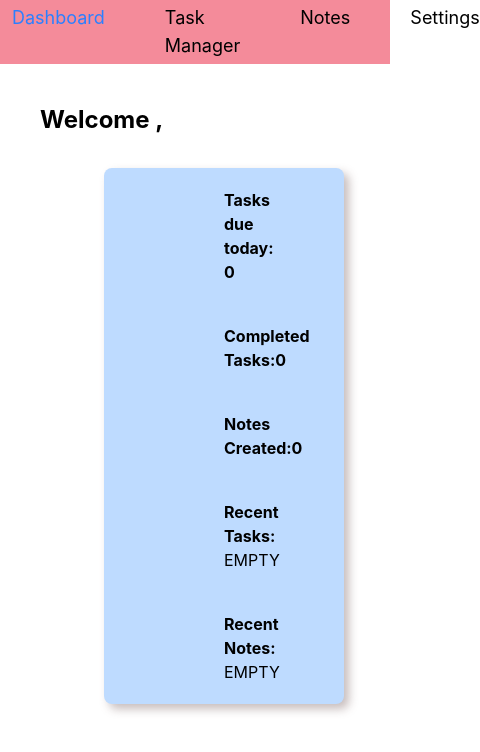
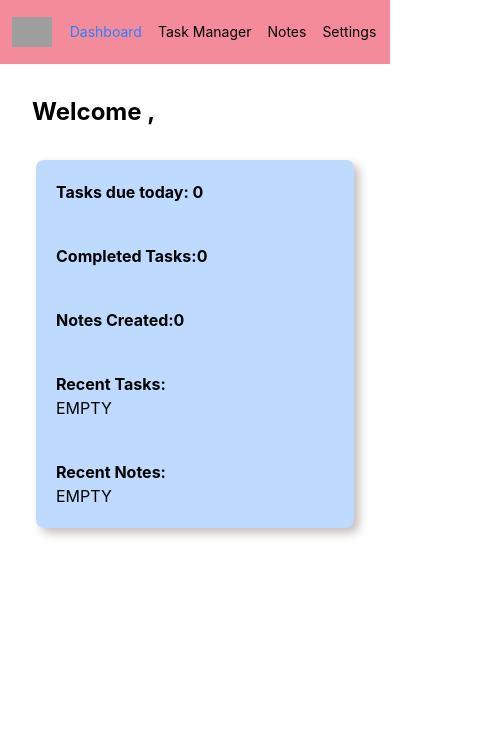
Before and after one commit to trishnanjalipati-lab/ProductivityDashboard, a React (Vite) app: page /dashboard in a window 390 px wide. Shown: the top 752 px of the page, 480 px wide, since content can reach past the window. Built offline with nearby package versions, Linux system fonts and the light colour scheme; grey boxes are pictures that could not be loaded; what lightswind would draw is missing.

Commit message:
added responsiveness

```diff
--- a/src/components/Dashboard.jsx
+++ b/src/components/Dashboard.jsx
@@ -13,10 +13,10 @@ function Dashboard() {
   const dueTasks=tasks.length-completed
 
   return (
-  <div className='flex flex-col gap-8 m-10 '>
+  <div className='flex flex-col gap-8 m-10  max-md:m-8 '>
 <h1 className='font-bold text-2xl dark:text-white'>Welcome {user}, </h1>
-<div className='flex flex-col gap-5 justify-center  px-16'>
-  <div className='flex flex-col justify-center align-middle px-30 py-5 gap-10 bg-blue-200 shadow-[5px_5px_10px_#88737378] rounded-lg w-full dark:bg-[#1a1a1a] dark:text-white'>
+<div className='flex flex-col gap-5 justify-center  px-16 max-md:px-1'>
+  <div className='flex flex-col justify-center align-middle px-30 py-5 gap-10 bg-blue-200 shadow-[5px_5px_10px_#88737378] rounded-lg w-full dark:bg-[#1a1a1a] dark:text-white max-md:px-5'>
  <h1 className='font-bold'>Tasks due today: {tasks.length-completed}</h1>
  <h1 className='font-bold'>Completed Tasks:{completed}</h1>
  <h1 className='font-bold'>Notes Created:{notes.length}</h1>
@@ -31,7 +31,7 @@ function Dashboard() {
 ))}</div>
 
   </div>
-  {(dueTasks>0) &&(<div className='flex flex-col justify-center align-middle px-30 py-5  bg-blue-200 shadow-[5px_5px_10px_#88737378] rounded-lg w-full dark:bg-[#1a1a1a] dark:text-white'>
+  {(dueTasks>0) &&(<div className='flex flex-col justify-center align-middle px-30 py-5 bg-blue-200 shadow-[5px_5px_10px_#88737378] rounded-lg w-full dark:bg-[#1a1a1a] dark:text-white max-md:px-5'>
   <h1 className='font-bold'>Tasks due today: </h1>
   {dueTasksList.map((item,index)=>
   <div key={index}>{item.text}</div>)}
--- a/src/components/Header.jsx
+++ b/src/components/Header.jsx
@@ -2,32 +2,33 @@ import React from 'react'
 import { Link, NavLink } from 'react-router-dom'
 function Header() {
   return (
-    <header className='flex items-center bg-[#F48B9A] text-black p-3 w-full h-16 dark:bg-[#1d1f1f] dark:text-white dark:shadow-2xl '>
+    <header className='flex items-center bg-[#F48B9A] text-black p-3 w-full h-16 dark:bg-[#1d1f1f] dark:text-white dark:shadow-2xl gap-4
+    '>
     <NavLink to="/dashboard">
     <img src='https://i.pinimg.com/736x/d6/f1/8d/d6f18dcdfc48ef9c283fa8e68a5c7a9e.jpg' alt='logo' width={40} />
     </NavLink>
-    <ul className='flex justify-center gap-15 mx-auto'>
+    <ul className='flex justify-center gap-15 mx-auto text-lg text-center max-md:gap-4 max-md:text-sm'>
     <li>
     <NavLink to="/dashboard"
-    className={({isActive})=>`${isActive? "text-blue-500" :"" } text-lg cursor-pointer`}>
+    className={({isActive})=>`${isActive? "text-blue-500" :"" } cursor-pointer`}>
       Dashboard
     </NavLink>
     </li>
     <li>
     <NavLink to="/taskmanager"
-    className={({isActive})=>`${isActive? "text-blue-500" :"" } text-lg cursor-pointer`}>
+    className={({isActive})=>`${isActive? "text-blue-500" :"" } cursor-pointer`}>
       Task Manager
     </NavLink>
     </li>
     <li>
     <NavLink to="/notes"
-    className={({isActive})=>`${isActive? "text-blue-500" :"" } text-lg cursor-pointer`}>
+    className={({isActive})=>`${isActive? "text-blue-500" :"" } cursor-pointer`}>
       Notes
     </NavLink>
     </li>
     <li>
     <NavLink to="/settings"
-    className={({isActive})=>`${isActive? "text-blue-500" :"" } text-lg cursor-pointer`}>
+    className={({isActive})=>`${isActive? "text-blue-500" :"" } cursor-pointer`}>
       Settings
     </NavLink>
     </li>
--- a/src/components/Notes.jsx
+++ b/src/components/Notes.jsx
@@ -25,9 +25,14 @@ function Notes() {
       showNote&&
       noteref.current &&
       !noteref.current.contains(event.target)
-    ) {
+    ) {saveNote()}
+  }
+
+  document.addEventListener("mousedown", handleClick)
+  const saveNote = () => {
   if (title.trim() || note.trim()) {
-          setnotes((prev)=>[...prev,
+    setnotes(prev => [
+      ...prev,
       {
         id: Date.now(),
         title,
@@ -38,13 +43,14 @@ function Notes() {
 
   settitle("");
   setnote("");
-        setshowNote(false);
+  setshowNote(false);}
+  const handleEnter=(e)=>{
+    if(e.code==="Enter"){saveNote()}
   }
-  }
-  document.addEventListener("mousedown", handleClick)
-
+  document.addEventListener("keydown",handleEnter)
   return () => {
     document.removeEventListener("mousedown", handleClick)
+    document.removeEventListener("keydown",handleEnter)
   }
 }, [showNote,title, note])
 
@@ -58,7 +64,7 @@ function Notes() {
   const changeNote=(id,value)=>{
     setnotes(notes.map((item)=>
       item.id === id
-        ? { ...item,id:Date.now() , note: value }
+        ? { ...item, note: value }
         : item
     ))
   }
@@ -85,14 +91,14 @@ function Notes() {
        <textarea
         value={item.title}
         onChange={(e)=>changeTitle(item.id,e.target.value)}
-        className="text-xl p-1 font-bold focus:outline-none h-9 resize-none "
+        className="text-xl p-1 font-bold focus:outline-none h-9 flex-1 resize-none "
       />
-      <button className='opacity-0 group-hover:opacity-100 transition-opacity cursor-pointer' onClick={()=>deleteNote(item.id)}><img width={20} src={deleteicon} /></button>
+      <button className='md:opacity-0 md:group-hover:opacity-100 md:transition-opacity cursor-pointer' onClick={()=>deleteNote(item.id)}><img width={20} src={deleteicon} /></button>
       </div>
       <textarea
         value={item.note}
         onChange={(e)=>changeNote(item.id,e.target.value)}
-        className="p-1 focus:outline-none resize-none"
+        className="p-1 focus:outline-none flex-1 resize-none"
       />
        </div> ))}
     <button type='button' onClick={handleBtn} className='font-bold text-3xl rounded-full h-12 w-12 self-end bg-white cursor-pointer dark:text-black 'id='button'>+</button>
--- a/src/components/Settings.jsx
+++ b/src/components/Settings.jsx
@@ -42,14 +42,15 @@ function Settings() {
     <div className='bg-[#C9C3BD] shadow-[5px_5px_10px_#7a6969bd] rounded-lg flex flex-col m-10 p-2.5 gap-3 dark:bg-[#1a1a1a] dark:text-white '>
     <h1 className='font-bold text-3xl'>Settings</h1>
      <div>
-     <form onSubmit={(e) => {
+     <form className='flex gap-1 items-center w-full'
+     onSubmit={(e) => {
 
     localStorage.setItem("name", JSON.stringify(user));
   }}>
-     <span>Name:</span>
+     <span >Name:</span>
 
      <input
-      className='mx-1 p-0.5'
+      className=' p-0.5 flex-1 min-w-0'
       value={user}
       ref={userref}
       onChange={(e)=>setUser(e.target.value)}
--- a/src/components/TaskManager.jsx
+++ b/src/components/TaskManager.jsx
@@ -62,9 +62,10 @@ function Taskmanager() {
     <div id='taskContainer' className='flex flex-col gap-1' >
     {displayTasks.map((value,index)=>{
     if (editTaskid===value.id){
-      return ( <form className='flex gap-4' onSubmit={updateTask}>
+      return (
+      <form className='flex gap-4 w-full max-md:flex-col max-md:gap-1' onSubmit={updateTask}>
       <input
-      className='bg-white text-black p-3 rounded-lg'
+      className='bg-white text-black p-3 rounded-lg '
       value={editTask}
       onChange={(e)=>seteditTask(e.target.value)}
       autoFocus
@@ -75,12 +76,12 @@ function Taskmanager() {
       </form>)
     }
     else
-      {return <div className={` group flex justify-between bg-white text-black rounded-lg px-3 py-2 text-xl break-all items-center  ${value.completed?"line-through":""}`} key={index} >
-        {value.text}
-        <div >
+      {return <div className={` group flex justify-between bg-white text-black rounded-lg px-3 py-2 text-xl break-all items-center gap-1  ${value.completed?"line-through":""}`} key={index} >
+        <p className='flex-4'>{value.text}</p>
+        <div className='flex-3 text-end'>
         <input type='checkbox' checked={value.completed} id={index} onChange={()=>taskStatus(value.id)}></input>
         <button className='m-3 cursor-pointer' onClick={()=>{setshowInput(false); seteditTaskid(value.id); seteditTask(value.text);}}><img src={editicon} width={24}/></button>
-        <button className='hidden group-hover:inline cursor-pointer' onClick={()=>deleteTask(value.id)}><img width={20} src={deleteicon} /></button>
+        <button className='md:hidden md:group-hover:inline cursor-pointer ' onClick={()=>deleteTask(value.id)}><img width={20} src={deleteicon} /></button>
         </div>
       </div>}
     }
```
Lines whose indentation alone changed are shown as unchanged.
